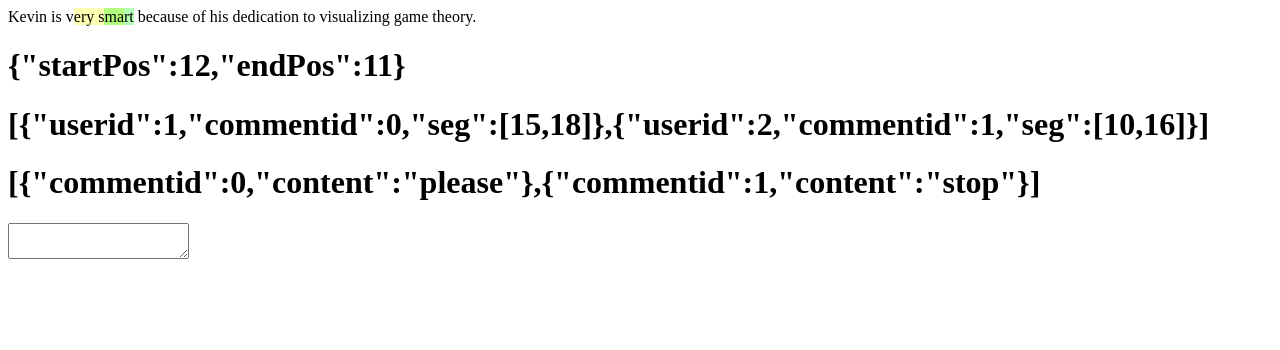
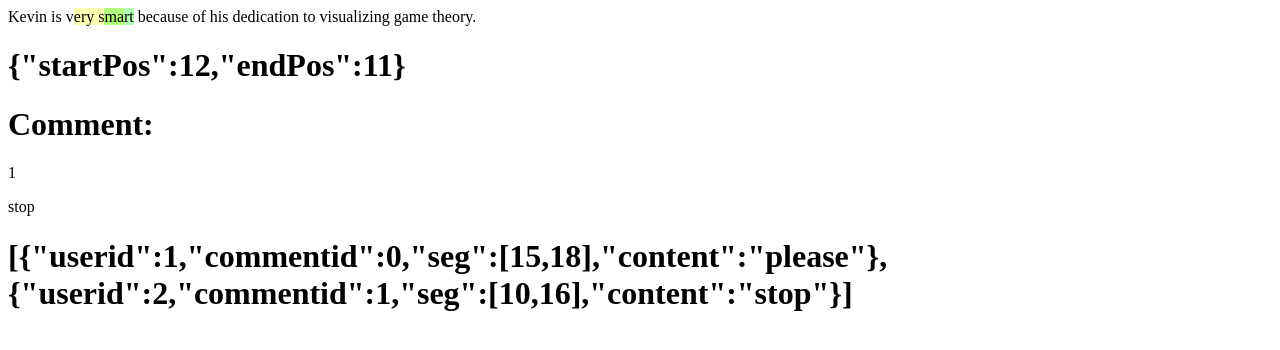
Before and after one commit to FrederickPu/Annotater, a React (Vite) app: page / in a window 1280 px wide. Both pictures are taken after a click on the element "ery s". Shown: the top 350 px of the page. Built offline with nearby package versions, Linux system fonts and the light colour scheme.

Commit message:
consolidated comment data into single source of truth

```diff
--- a/src/App.tsx
+++ b/src/App.tsx
@@ -4,6 +4,7 @@
 // import CommentSection from './components/Content/CommentSection';
 import Highlight,  { Color } from './components/Highlight'
 import DocumentHighlight from './components/DocumentHighlight'
+import {Comment, CommentElement} from './components/Comment.tsx'
 
 // const App = () => {
 //   return (
@@ -23,16 +24,11 @@ import DocumentHighlight from './components/DocumentHighlight'
 import React, { useState, useRef, useEffect, forwardRef } from 'react';
 import './App.css';
 
-interface MainComment {
-  userid: number;
-  commentid: number;
-  seg: [number, number];
-}
-
 interface User {
   userid: number;
   color: Color
 }
+
 
 const App = () => {
   const white = {red:255, green:255, blue:255}
@@ -41,9 +37,10 @@ const App = () => {
   const purple = {red: 128, green: 0, blue: 128}
 
   const users: Array<User> = [{userid : 1, color:green}, {userid: 2, color:yellow}, {userid: 3, color: purple}]
-  const id = 1
-  const [comments, setComments] = useState([{"userid":1,"commentid":0,"seg":[15,18]},{"userid":2,"commentid":1,"seg":[10,16]}])
-  const [commentsContent, setCommentsContent] = useState([{"commentid":0,content:"please"},{"commentid":1,content:"stop"}])
+
+  const currUserid = 1
+  const [comments, setComments] = useState<Array<Comment>>([{userid:1, commentid:0,seg:[15,18], content:"please"},{userid:2,commentid:1,seg:[10,16], content:"stop"}])
+  //const [commentsContent, setCommentsContent] = useState([{"commentid":0,content:"please"},{"commentid":1,content:"stop"}])
 
   const [segments, setSegments] = useState([[10, 16, yellow], [15, 18, green], [14, 21, purple], [16, 44, green]]);
   console.log(segments)
@@ -53,23 +50,21 @@ const App = () => {
   colorMap.set(2, yellow)
   colorMap.set(3, purple)
 
-  const [commentContent, setCommentContent] = useState("")
+  const [selectedComment, setSelectedComment] = useState(null)
+
+  console.log(comments.map((x : Comment) => ({commentid : x.commentid, userid : x.userid, seg : x.seg})))
 
   return (
     <>
     <DocumentHighlight
       content={"Kevin is very smart because of his dedication to visualizing game theory."}
-      comments={comments}
+      comments={comments.map((x : Comment) => ({commentid : x.commentid, userid : x.userid, seg : x.seg}))}
       colorMap={colorMap}
-      onCommentClick={(userid, commentid) => {alert(`userid:${userid} commentid:${commentid} content:${commentsContent[commentid].content}`)}}
-      onComment={(start, end) => {setCommentsContent(prev => [...prev, {commentid: prev.length, content:prompt("message")}]);setComments((prev) => [...prev, {userid : 1, commentid : prev.length, seg:[start, end]}])}}
+      onCommentClick={(userid, commentid) => {setSelectedComment(comments[commentid])}}
+      onComment={(start, end) => setComments((prev) => [...prev, {userid : 1, commentid : prev.length, seg:[start, end], content:prompt("message")}])}
       />
+      {selectedComment && <CommentElement comment={selectedComment}/>}
       <h1>{JSON.stringify(comments)}</h1>
-      <h1>{JSON.stringify(commentsContent)}</h1>
-      <textarea
-        value={commentContent}
-        onChange={e => setCommentContent(e.target.value)}
-    />
     </>
   )
 };
--- /dev/null
+++ b/src/components/Comment.tsx
@@ -0,0 +1,20 @@
+import React from "react";
+
+export interface Comment {
+    commentid: number;
+    userid: number;
+    content: string;
+    seg: [number, number];
+}
+interface CommentProps {
+    comment: Comment
+}
+export function CommentElement({comment} : CommentProps){
+    return (
+    <div>
+        <h1>Comment: </h1>
+        <p>{comment.commentid}</p>
+        <p>{comment.content}</p>
+    </div>
+    )
+}
--- a/src/components/DocumentHighlight.tsx
+++ b/src/components/DocumentHighlight.tsx
@@ -1,5 +1,6 @@
 import React, {useEffect, useRef, useState, forwardRef} from 'react'
 import Highlight from "./Highlight";
+import Comment from "./Comment.tsx"
 
 import './ContextMenu.css';
 
```
